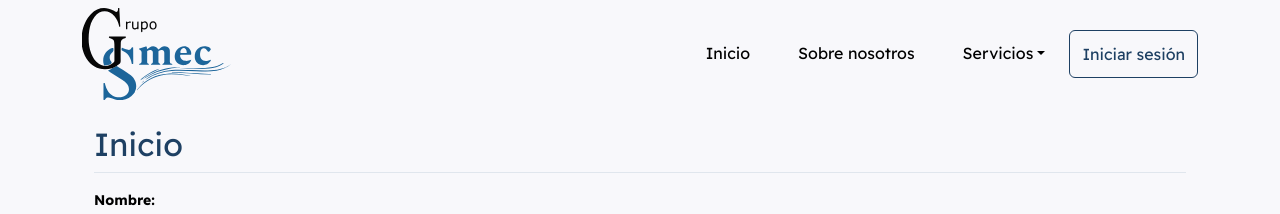
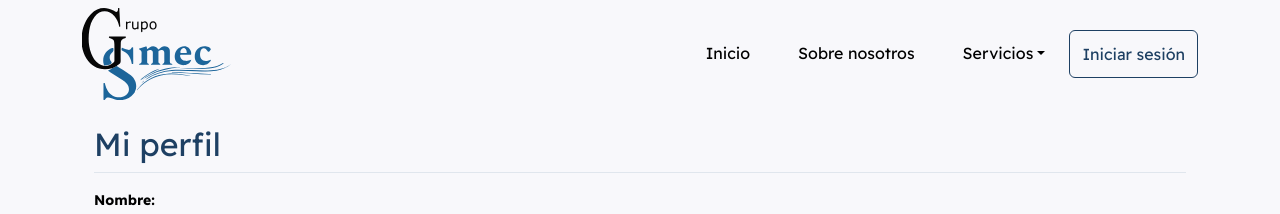
Before and after one commit to Rodrigo12a/frontend-grupo-smec, an Angular app: page /profile in a window 1280 px wide. Shown: the top 214 px of the page. Built offline with nearby package versions, Linux system fonts and the light colour scheme.

Commit message:
mi perfil

```diff
--- a/src/app/pages/profile/profile.component.html
+++ b/src/app/pages/profile/profile.component.html
@@ -4,7 +4,7 @@
     <div class="col-12 px-4">
       <!-- Encabezado -->
       <div class="d-flex justify-content-between align-items-center pt-3 pb-2 mb-3 border-bottom">
-        <h1 class="h2 mb-0">Inicio</h1>
+        <h1 class="h2 mb-0">Mi perfil</h1>
       </div>
 
       <!-- Información extra (resumen de datos del perfil) -->
```
